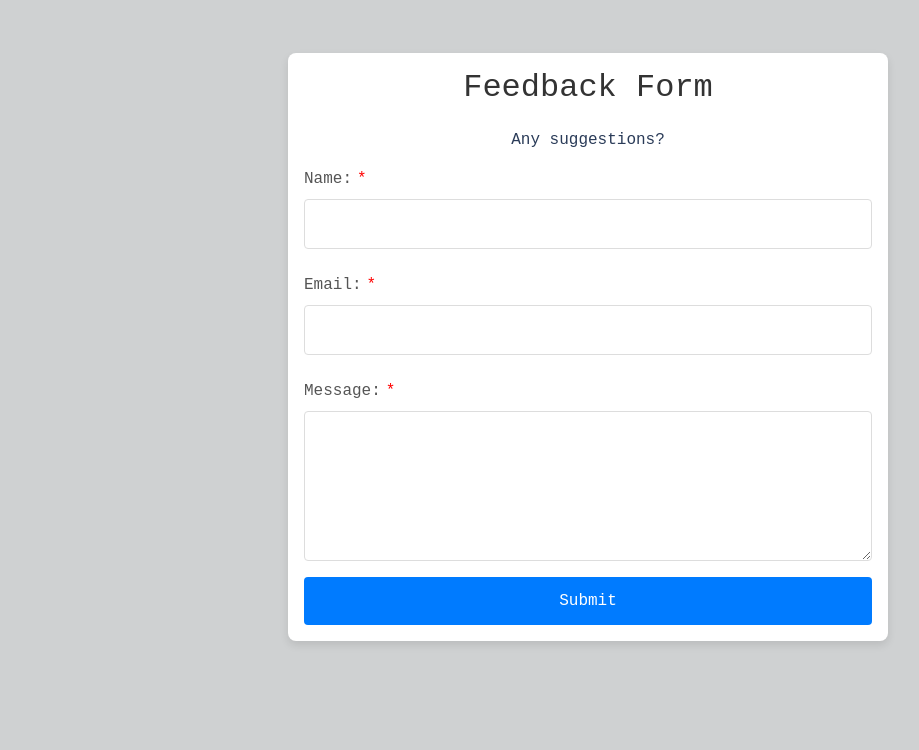
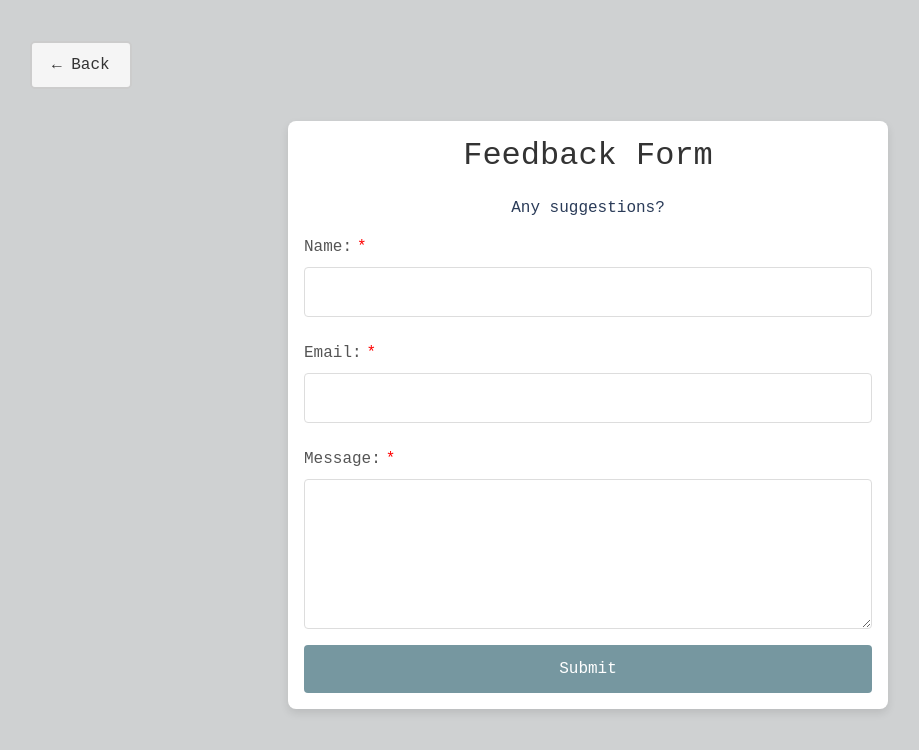
Before and after one commit to abrichards10/BrookesWorld, a React (Create React App) app: page /feedback in a window 1280 px wide. Shown: the top 750 px of the page, without its empty margins (52-971 px from the left). Built offline with nearby package versions, Linux system fonts and the light colour scheme.

Commit message:
added back button

```diff
--- a/src/components/App.css
+++ b/src/components/App.css
@@ -48,8 +48,6 @@
 
 .light-mode .header {
   background-color: var(--light-accent);
-  box-shadow: 0 6px 12px rgba(0, 0, 0, .3);
-
 }
 
 .light-mode .footer {
@@ -1000,7 +998,7 @@ z-index: -1;
   padding: 0.75rem;
   border: none;
   border-radius: 4px;
-  background-color: #007bff;
+  background-color: var(--light-accent);
   color: #fff;
   font-size: 1rem;
   cursor: pointer;
@@ -1008,5 +1006,29 @@ z-index: -1;
 }
 
 .feedback-form-button:hover {
-  background-color: #0056b3;
+  background-color: var(--light-accent); /*TODO: change*/
 }
+
+.back-button {
+  background-color: #f5f5f5; /* Light background */
+  color: #333; /* Dark text */
+  border: 2px solid #ccc; /* Light border */
+  border-radius: 5px;
+  padding: 10px 20px;
+  font-size: 16px;
+  cursor: pointer;
+  transition: background-color 0.3s, border-color 0.3s;
+  margin-top: 20px;
+  display: inline-flex;
+  align-items: center;
+}
+
+.back-button:hover {
+  background-color: #ddd; /* Darker background on hover */
+  border-color: #bbb; /* Darker border on hover */
+}
+
+.back-button:focus {
+  outline: none;
+  box-shadow: 0 0 0 2px rgba(0, 0, 0, 0.3); /* Focus outline */
+}
--- a/src/components/CareerSection.js
+++ b/src/components/CareerSection.js
@@ -56,7 +56,7 @@ const CareerSection = () => {
           <li>💪 Sheer, raw commitment and ownership of their work</li>
           <li>
             🚀 Enthusiasm for experimenting and talking to users, and then
-            experimenting with the users.
+            experimenting with the user data.
           </li>
           <li>🚌 Being in-person dear lord please get me out of this house.</li>
         </ul>
--- a/src/components/FeedbackForm.js
+++ b/src/components/FeedbackForm.js
@@ -1,8 +1,11 @@
 import React from "react";
 import emailjs from "emailjs-com";
+import { useNavigate } from "react-router-dom";
 import "./App.css"; // Ensure this file includes your new CSS
 
 const FeedbackForm = () => {
+  const navigate = useNavigate();
+
   const sendEmail = (e) => {
     e.preventDefault();
 
@@ -26,6 +29,10 @@ const FeedbackForm = () => {
   };
 
   return (
+    <div>
+      <button className="back-button" onClick={() => navigate("/")}>
+        &#x2190; Back
+      </button>
       <div className="feedback-form-container">
         <h1 className="feedback-form-title">Feedback Form</h1>
         <h6 className="feedback-form-sub">Any suggestions?</h6>
@@ -70,6 +77,7 @@ const FeedbackForm = () => {
           </button>
         </form>
       </div>
+    </div>
   );
 };
 
```
Lines whose indentation alone changed are shown as unchanged.
